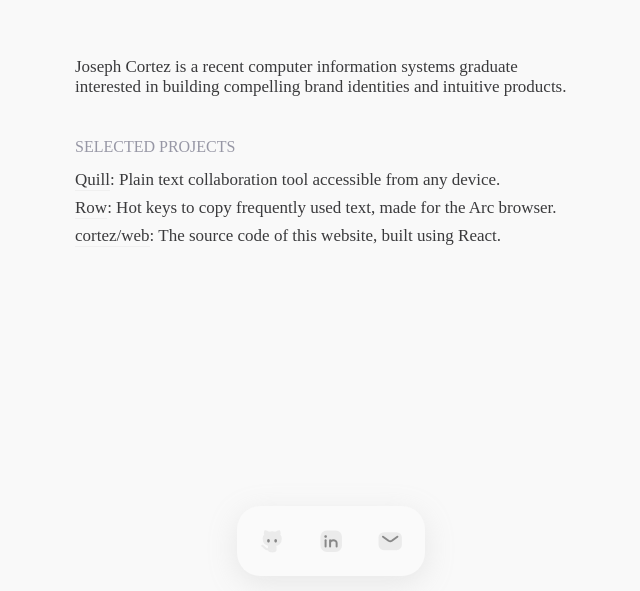
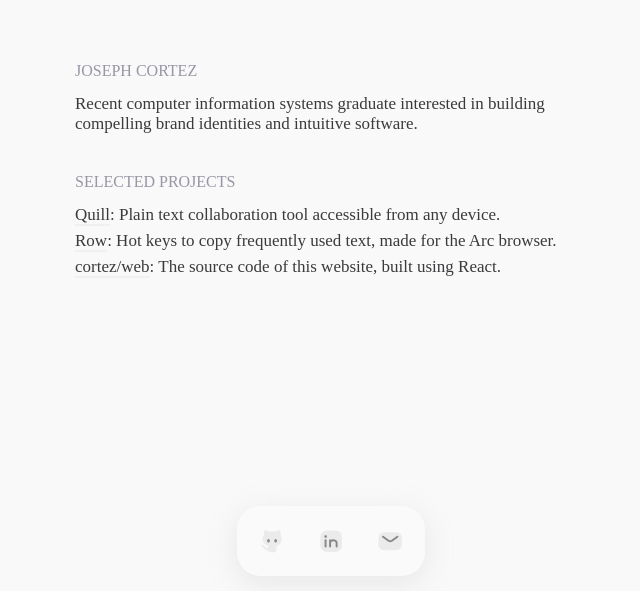
Before and after one commit to cortez/lcortez.com, a React (Create React App) app: page / in a window 1280 px wide. Shown: the part 207-798 px from the top of the page, without its empty margins (309-949 px from the left). Built offline with nearby package versions, Linux system fonts and the light colour scheme; a web font is replaced by a local one.

Commit message:
updated files

```diff
--- a/src/App.jsx
+++ b/src/App.jsx
@@ -5,11 +5,12 @@ function App() {
   return (
     <>
       <div className="render">
-        <p data-aos="zoom-in" data-aos-delay="300">Joseph Cortez is a recent computer information systems graduate interested in building compelling brand identities and intuitive products. </p>
-        <br /><br />
-        <span className="caps" data-aos="zoom-in" data-aos-delay="350">Selected Projects</span>
-        <br />
-        <Projects />
+          <span className="caps" data-aos="zoom-in" data-aos-delay="350">Joseph Cortez</span>
+          <p data-aos="zoom-in" data-aos-delay="300">Recent computer information systems graduate interested in building compelling brand identities and intuitive software. </p>
+          <br /><br />
+          <span className="caps" data-aos="zoom-in" data-aos-delay="350">Selected Projects</span>
+          <br />
+          <Projects />
       </div>
       <Dock />
     </>
--- a/src/index.css
+++ b/src/index.css
@@ -67,13 +67,13 @@ body {
 
 .render {
 	font-size: 17px;
-	margin-top: 33vh;
+	margin-top: 32vh;
 	margin-left: 30vw;
 	width: 40vw;
 }
 
 p {
-	margin-bottom: -12px;
+	margin-bottom: -14px;
 }
 
 h3 {
```
